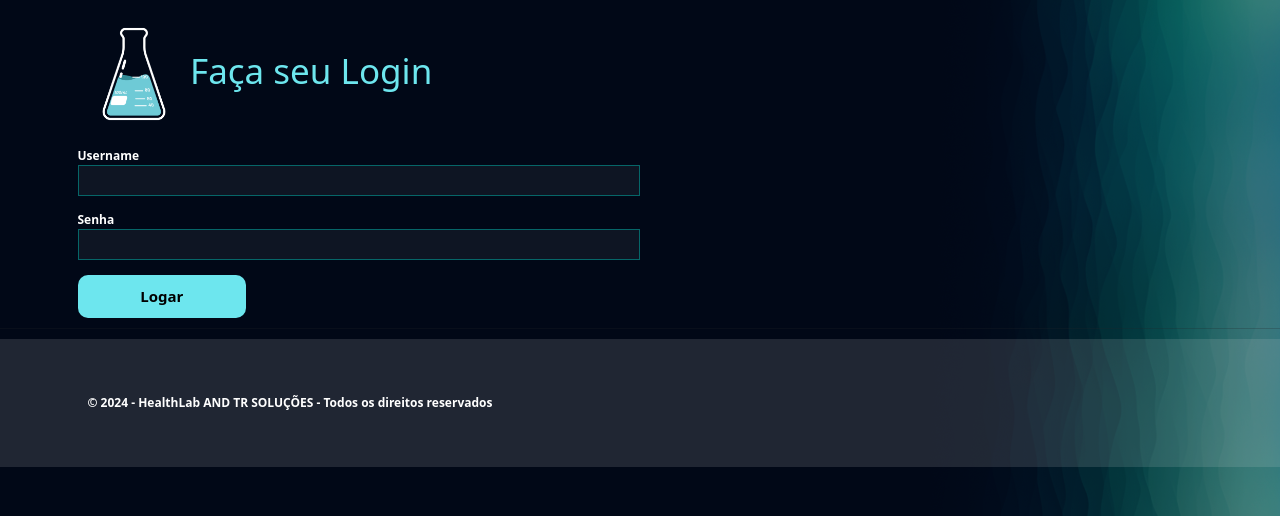
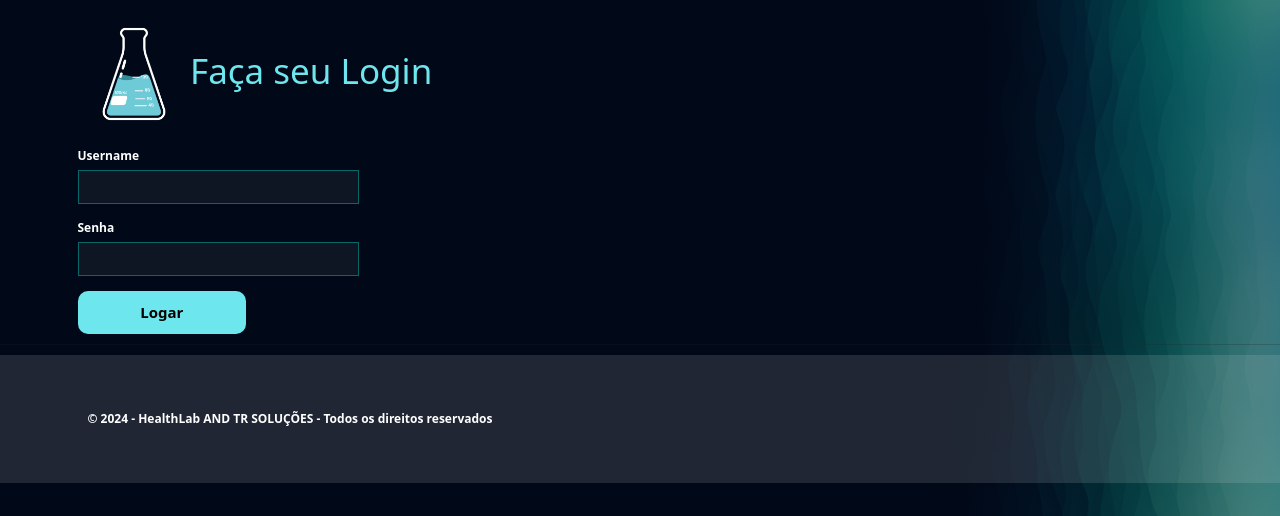
Before and after one commit to thercior/health-lab, a Django app: page /users/login/ in a window 1280 px wide. Shown: the part 54-570 px from the top of the page. Run offline with Django 5.2, Linux system fonts and the light colour scheme.

Commit message:
estilização de template

```diff
--- a/static/css/base.css
+++ b/static/css/base.css
@@ -77,6 +77,7 @@ nav ul li {
 label {
     font-size: 1.2rem;
     font-weight: bold;
+    margin-bottom: 0.5rem;
 }
 
 footer {
@@ -123,6 +124,8 @@ footer .text-footer {
     border: 1px solid var(--differential-color);
     padding: 0.7rem;
     width: 50%;
+    font-size: 1.2rem;
+    font-weight: 800;
 }
 
 .w100 {
--- a/static/css/cadastro.css
+++ b/static/css/cadastro.css
@@ -15,3 +15,22 @@ p {
     font-size: 3rem;
     font-weight: 800;
 }
+
+.input-login {
+    width: 25%;
+}
+
+.senha-vis {
+    /* background-color: transparent; */
+    color: var(--light-color);
+    border: none;
+}
+
+.senha-vis span {
+    padding-left: 0.5rem;
+}
+
+.senha-vis #show-paswword-checkbox:checked + span {
+    font-size: 1000;
+    color: red;
+}
--- /dev/null
+++ b/static/js/senhaVis.js
@@ -0,0 +1,14 @@
+$(document).ready(function() {
+    $('#show-password-checkbox').click(function(){
+        var passwordInput = $('#id-password');
+        var icon = $('#show-password-icon');
+
+        if(passwordInput.attr('type') == 'password'){
+            passwordInput.attr('type', 'text');
+            icon.removeClass('fa-eye').addClass('fa fa-eye-slash');
+        }else {
+            passwordInput.attr('type', 'password');
+            icon.removeClass('fa fa-eye-slash').addClass('fa-eye');
+        }
+    })
+})
--- a/templates/Users/login.html
+++ b/templates/Users/login.html
@@ -27,16 +27,23 @@
 
                 <label>Username</label>
                 <br>
-                <input type="text" class="input-default" name="username">
+                <input type="text" class="input-login input-default" name="username">
                 <br>
                 <br>
                 <label>Senha</label>
                 <br>
-                <input type="password" class="input-default" name="password">
+                <input type="password" class="input-field input-login input-default" name="password">
+                <button type="button" class="senha-vis" id="show-password-checkbox">
+                    <i class="fa-solid fa-eye fa-sm" id="show-password-icon"></i>
+                </button>
                 <br>
                 <br>
                 <input type="submit" class="btn-default" value="Logar">
             </form>
         </div>
     </div>
+
+    {% block script %}
+        <script src="{% static 'js/senhaVis.js' %}"></script>
+    {% endblock script %}
 {% endblock body %}
```
Also changed, not shown: templates/HealthChecks/manage_exams.html (+34 -42 lines), templates/Users/cadastro.html (+7 -7 lines).
